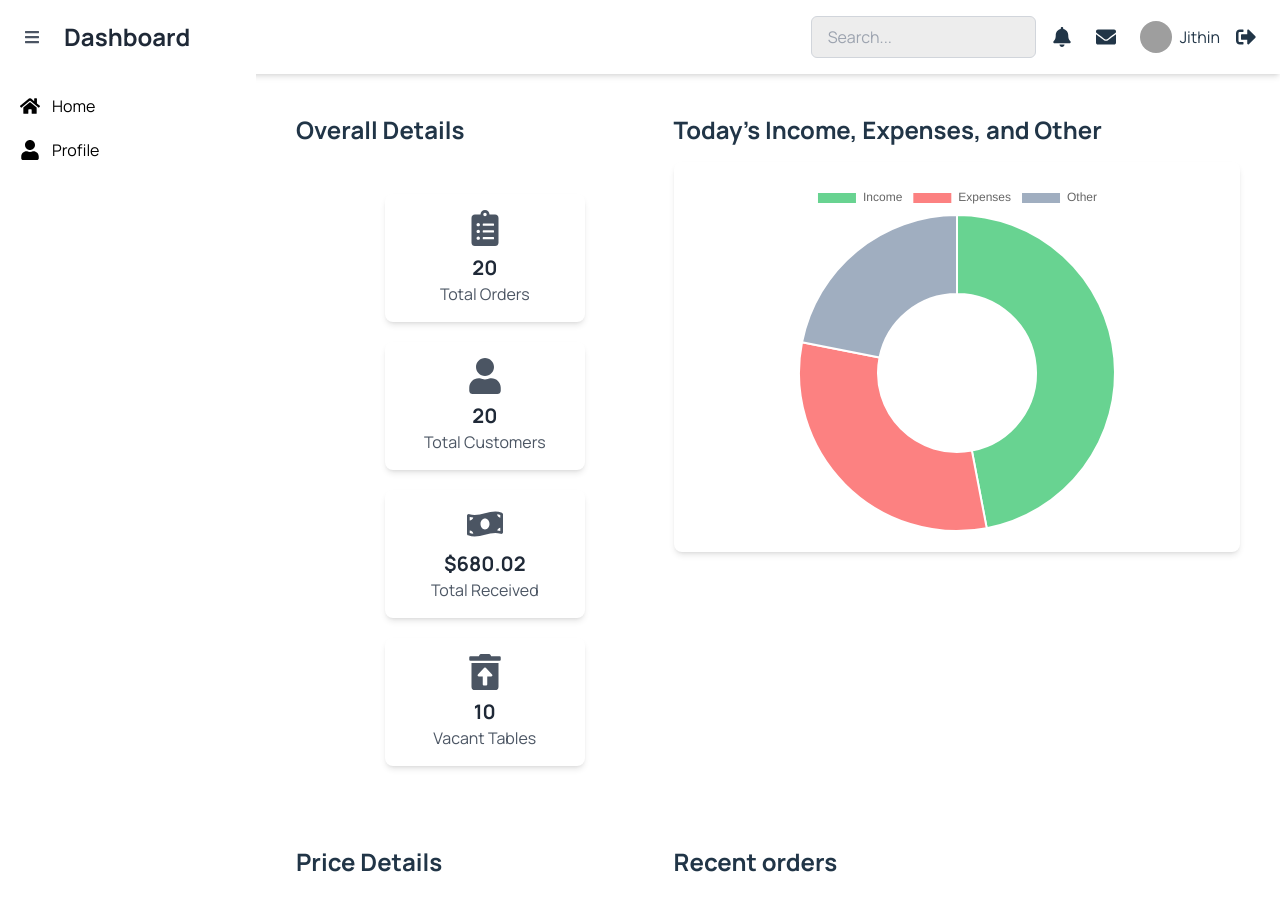
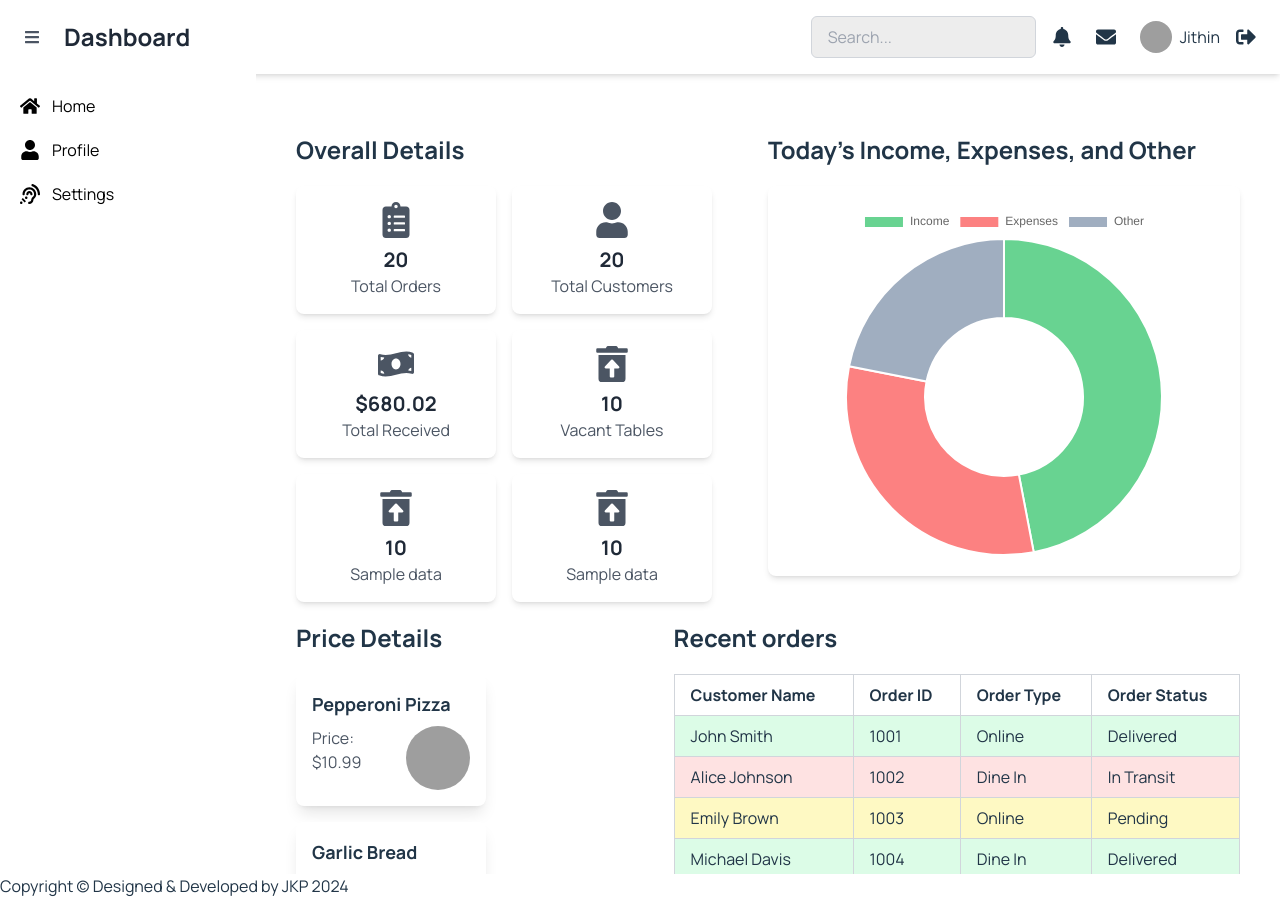
Before and after one commit to jithinkumarkp7/FoodTrackDashboard, a React (Vite) app: page / in a window 1280 px wide. Before the commit the page ends 874 px from the top, so only its background shows below. Built offline with nearby package versions, Linux system fonts and the light colour scheme; grey boxes are pictures that could not be loaded.

Commit message:
Fix: Code Refactored

```diff
--- a/src/App.jsx
+++ b/src/App.jsx
@@ -6,6 +6,8 @@ import './index.css';
 import Sidebar from './components/common/Sidebar';
 import Header from './components/common/Header';
 import Notification from './pages/Notification';
+import Footer from './components/common/Footer';
+import Settings from './pages/Settings';
 
 function App() {
   const [isCollapsed, setIsCollapsed] = useState(false);
@@ -18,16 +20,18 @@ function App() {
     <Router>
       <div className="flex flex-col min-h-screen">
         <Header toggleSidebar={toggleSidebar} />
-        <div className="flex flex-1 ">
+        <div className="flex">
           <Sidebar isCollapsed={isCollapsed} />
           <div className="flex-1 p-10 overflow-y-auto h-screen">
             <Routes>
               <Route path="/" element={<Home />} />
               <Route path="/profile" element={<Profile />} />
               <Route path="/notification" element={<Notification />} />
+              <Route path="/settings" element={<Settings />} />
             </Routes>
           </div>
         </div>
+        <Footer />
       </div>
     </Router>
   );
--- /dev/null
+++ b/src/components/common/Footer.jsx
@@ -0,0 +1,9 @@
+import React from 'react'
+
+const Footer = () => {
+    return (
+        <div>Copyright © Designed & Developed by JKP 2024</div>
+    )
+}
+
+export default Footer
--- a/src/components/common/Sidebar.jsx
+++ b/src/components/common/Sidebar.jsx
@@ -1,12 +1,11 @@
 import React from 'react';
 import { Link } from 'react-router-dom';
-import { FaHome, FaUser } from 'react-icons/fa';
+import { FaAssistiveListeningSystems, FaHome, FaServicestack, FaUser } from 'react-icons/fa';
 
 const Sidebar = ({ isCollapsed }) => {
   const iconSize = isCollapsed ? 23 : 20;
   return (
     <div className={`bg-white h-screen p-5 transition-all duration-300 sticky top-0 h-screen ${isCollapsed ? 'w-15' : 'w-64'}`}>
-
       <ul>
         <li className="mb-5">
           <Link to="/" className="flex items-center hover:text-gray-300 ">
@@ -20,6 +19,13 @@ const Sidebar = ({ isCollapsed }) => {
             {!isCollapsed && <span className='font-sans text-black'>Profile</span>}
           </Link>
         </li>
+
+        <li className="mb-5">
+          <Link to="/settings" className="flex items-center hover:text-gray-300">
+            <FaAssistiveListeningSystems size={iconSize} color={'black'} className={`${isCollapsed ? '' : 'mr-3'}`} />
+            {!isCollapsed && <span className='font-sans text-black'>Settings</span>}
+          </Link>
+        </li>
       </ul>
     </div>
   );
--- a/src/components/dashboard/ItemPriceCard.jsx
+++ b/src/components/dashboard/ItemPriceCard.jsx
@@ -2,7 +2,7 @@ import React from 'react';
 
 const ItemPriceCard = ({ itemName, itemPrice }) => {
     return (
-        <div className="bg-white rounded-lg shadow-lg p-4 mb-4">
+        <div className="bg-white rounded-lg shadow-lg p-4">
             <h3 className="font-bold text-lg mb-2">{itemName}</h3>
             <div className='flex'>
                 <div className="w-1/2">
--- a/src/components/dashboard/OrderSummary.jsx
+++ b/src/components/dashboard/OrderSummary.jsx
@@ -14,31 +14,44 @@ const OrderSummary = ({ orders }) => {
         order.Items.reduce((subtotal, item) => subtotal + item.Total_Price, 0)
     ).reduce((total, subtotal) => total + subtotal, 0);
 
+    const styles = {
+        wrapper: 'bg-white shadow-md rounded-lg p-4 min-w-[200px] text-center',
+        icon: 'text-4xl text-gray-600 mb-2 mx-auto',
+        value: 'text-xl font-bold text-gray-800',
+        label: 'text-gray-600'
+    }
     return (
-        <div className="container  py-8">
-            <div className="flex flex-wrap mb-8 gap-5">
-                <div className="bg-white shadow-md rounded-lg p-4 text-center max-w-md mx-auto min-w-[200px]">
-                    <FaClipboardList className="text-4xl text-gray-600 mb-2 mx-auto" />
-                    <p className="text-xl font-bold text-gray-800">{orderCount}</p>
-                    <p className="text-gray-600"> Total Orders</p>
-                </div>
-                <div className="bg-white shadow-md rounded-lg p-4 text-center max-w-md mx-auto min-w-[200px]">
-                    <FaUser className="text-4xl text-gray-600 mb-2 mx-auto" />
-                    <p className="text-xl font-bold text-gray-800">{customerCount}</p>
-                    <p className="text-gray-600"> Total Customers</p>
-                </div>
-                <div className="bg-white shadow-md rounded-lg p-4 text-center max-w-md mx-auto min-w-[200px]">
-                    <FaMoneyBillWave className="text-4xl text-gray-600 mb-2 mx-auto" />
-                    <p className="text-xl font-bold text-gray-800">${totalPriceReceived.toFixed(2)}</p>
-                    <p className="text-gray-600">Total Received </p>
-                </div>
-                <div className="bg-white shadow-md rounded-lg p-4 text-center max-w-md mx-auto min-w-[200px]">
-                    <FaTrashRestoreAlt className="text-4xl text-gray-600 mb-2 mx-auto" />
-                    <p className="text-xl font-bold text-gray-800">{10}</p>
-                    <p className="text-gray-600">Vacant Tables</p>
-                </div>
+        <div className="flex flex-wrap gap-4 justify-start">
+            <div className={styles['wrapper']}>
+                <FaClipboardList className={styles['icon']} />
+                <p className={styles['value']}>{orderCount}</p>
+                <p className={styles['label']}> Total Orders</p>
             </div>
-
+            <div className={styles['wrapper']}>
+                <FaUser className={styles['icon']} />
+                <p className={styles['value']}>{customerCount}</p>
+                <p className={styles['label']}> Total Customers</p>
+            </div>
+            <div className={styles['wrapper']}>
+                <FaMoneyBillWave className={styles['icon']} />
+                <p className={styles['value']}>${totalPriceReceived.toFixed(2)}</p>
+                <p className={styles['label']}>Total Received </p>
+            </div>
+            <div className={styles['wrapper']}>
+                <FaTrashRestoreAlt className={styles['icon']} />
+                <p className={styles['value']}>{10}</p>
+                <p className={styles['label']}>Vacant Tables</p>
+            </div>
+            <div className={styles['wrapper']}>
+                <FaTrashRestoreAlt className={styles['icon']} />
+                <p className={styles['value']}>{10}</p>
+                <p className={styles['label']}>Sample data</p>
+            </div>
+            <div className={styles['wrapper']}>
+                <FaTrashRestoreAlt className={styles['icon']} />
+                <p className={styles['value']}>{10}</p>
+                <p className={styles['label']}>Sample data</p>
+            </div>
         </div>
     );
 };
--- a/src/components/dashboard/TodayChart.jsx
+++ b/src/components/dashboard/TodayChart.jsx
@@ -23,7 +23,7 @@ const TodayChart = () => {
         labels: ['Income', 'Expenses', 'Other'],
         datasets: [
             {
-                label: 'Today\'s Data',
+                label: 'Today Data',
                 data: [income, expenses, other],
                 backgroundColor: ['#68D391', '#FC8181', '#A0AEC0'],
             },
--- a/src/components/dashboard/TrendingMenuCard.jsx
+++ b/src/components/dashboard/TrendingMenuCard.jsx
@@ -2,7 +2,7 @@ import React from 'react'
 
 const TrendingMenuCard = ({ title, description, imageSrc }) => {
     return (
-        <div className="bg-white rounded-lg shadow-lg overflow-hidden max-w-[400px]">
+        <div className="bg-white rounded-lg shadow-lg overflow-hidden max-w-[340px]">
             <img className="w-full h-32 object-cover" src={imageSrc} alt={title} />
             <div className="p-4">
                 <h3 className="text-xl font-semibold text-gray-800">{title}</h3>
--- a/src/pages/Home.jsx
+++ b/src/pages/Home.jsx
@@ -10,30 +10,28 @@ const Home = () => {
   const orders = ORDER_DATA;
   return (
     <div className="container mx-auto flex flex-wrap mb-20">
-      <div className="tile flex-grow md:flex-grow-0 md:w-2/5 lg:w-2/8">
-        <h2 className="text-2xl font-bold mb-4">Overall Details</h2>
+      <div className="tile w-2/4">
+        <h2 className="text-2xl font-bold my-5">Overall Details</h2>
         <OrderSummary orders={orders} />
       </div>
-      <div className="tile flex-grow md:w-3/5 lg:w-6/8">
-        <h2 className="text-2xl font-bold mb-4">Today's Income, Expenses, and Other</h2>
-
+      <div className="tile w-2/4">
+        <h2 className="text-2xl font-bold my-5">Today's Income, Expenses, and Other</h2>
         <TodayChart />
       </div>
-
-      <div className="tile flex-grow md:flex-grow-0 mt-4 md:w-2/5 lg:w-2/8">
-        <h2 className="text-2xl font-bold mb-4">Price Details</h2>
+      <div className="tile w-2/5">
+        <h2 className="text-2xl font-bold my-5">Price Details</h2>
         <ItemPriceList />
       </div>
-      <div className="tile flex-grow md:w-3/5 mt-4 lg:w-6/8">
-        <h2 className="text-2xl font-bold mb-4">Recent orders</h2>
+      <div className="tile w-3/5">
+        <h2 className="text-2xl font-bold my-5">Recent orders</h2>
         <div className="flex flex-wrap">
           <ItemTable order={orders} />
         </div>
       </div>
-      <div className="tile w-full mt-6">
-        <h2 className="text-2xl font-bold mb-4">Daily Trending Menus</h2>
+      <div className="tile w-full">
+        <h2 className="text-2xl font-bold my-5">Daily Trending Menus</h2>
         <div className="flex flex-wrap gap-4">
-          {TRENDING_MENUS?.map((menu, index) => (
+          {TRENDING_MENUS?.map((menu) => (
             <TrendingMenuCard
               key={menu?.id}
               title={menu?.title}
@@ -44,7 +42,6 @@ const Home = () => {
           ))}
         </div>
       </div>
-
     </div>
 
   );
--- /dev/null
+++ b/src/pages/Settings.jsx
@@ -0,0 +1,9 @@
+import React from 'react'
+
+const Settings = () => {
+    return (
+        <div>Settings</div>
+    )
+}
+
+export default Settings
--- a/src/store/index.js
+++ b/src/store/index.js
@@ -616,6 +616,12 @@ export const TRENDING_MENUS = [
     },
     {
         id: 3,
+        title: "Breakfast Special",
+        description: "Delicious pancakes with fresh berries and syrup.",
+        imageSrc: "https://encrypted-tbn0.gstatic.com/images?q=tbn:ANd9GcQ1DWjgECdmxa-Tr_3Xb9Va4Ogp1fb7v44ghA&s"
+    },
+    {
+        id: 4,
         title: "Dinner Delight",
         description: "Grilled salmon served with roasted vegetables.",
         imageSrc: "https://encrypted-tbn0.gstatic.com/images?q=tbn:ANd9GcRtBNG4k8JOq92tFO1MuDtIDP37RFB3y0g4Vw&s"
```
Also changed, not shown: src/components/dashboard/ItemPriceList.jsx (+7 -4 lines), src/components/dashboard/ItemTable.jsx (+13 -10 lines).
